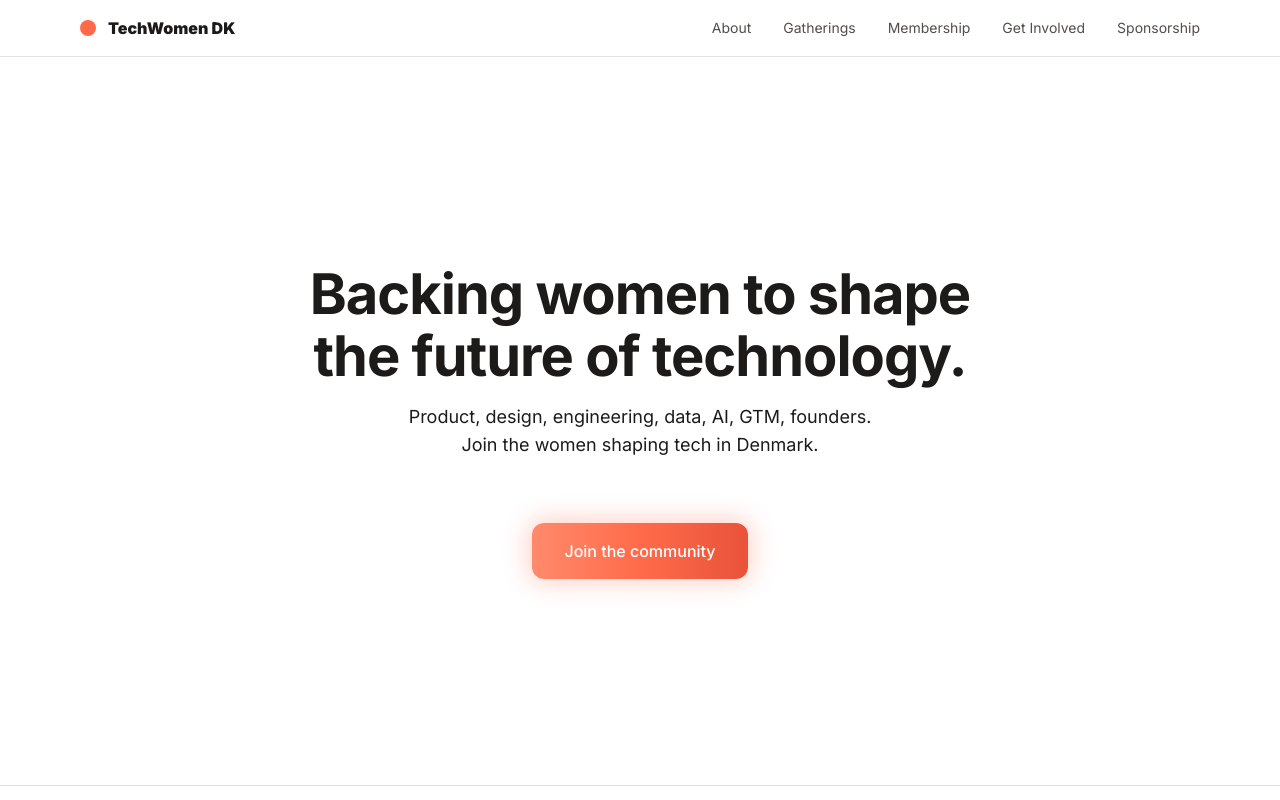
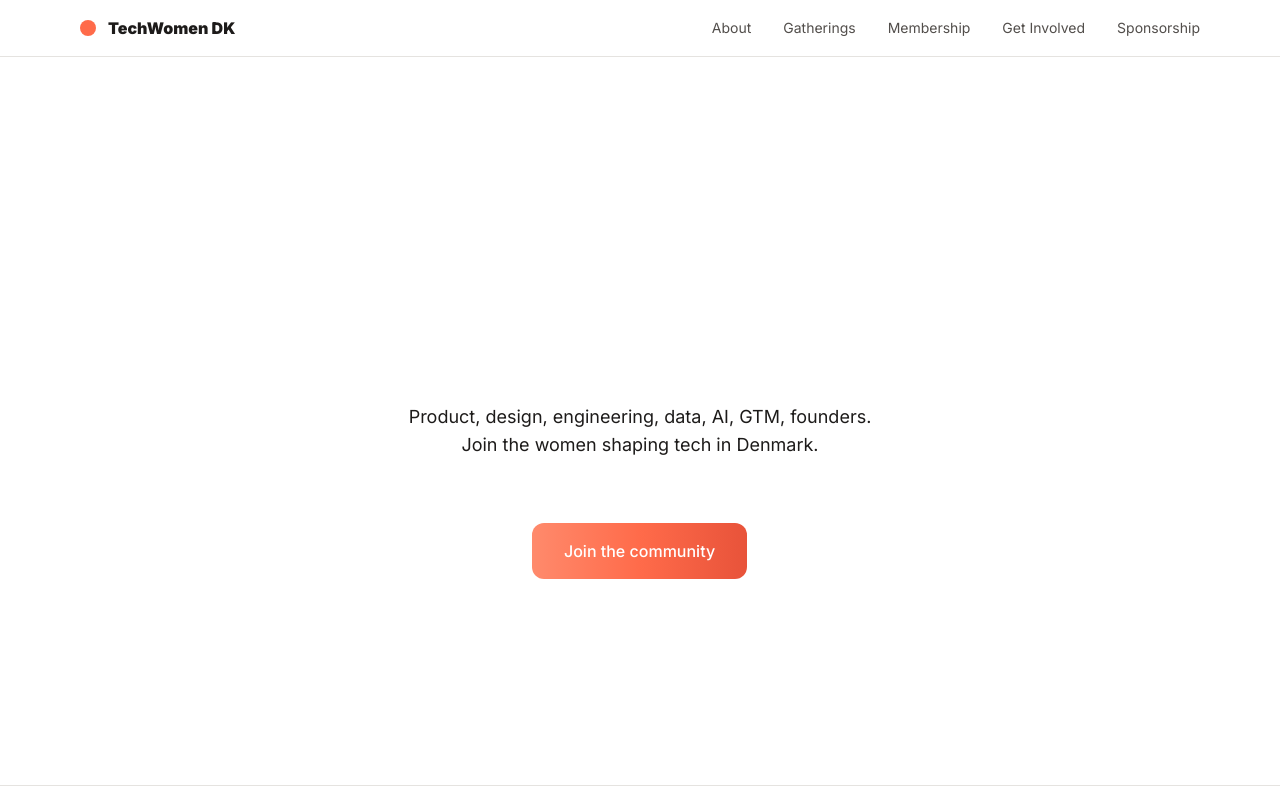
Before and after one commit to merimano/techwomen-dk, a React (Vite) app: page / in a window 1280 px wide. Shown: the top 800 px of the page. Built offline with nearby package versions, Linux system fonts and the light colour scheme.

Commit message:
Add Hero entrance sequence: line-by-line headline, subline fade, CTA scale+glow, ambient background glow, cursor dot-grid spotlight

```diff
--- a/src/sections/Hero.tsx
+++ b/src/sections/Hero.tsx
@@ -1,5 +1,32 @@
+import { useEffect, useRef, useState, type CSSProperties } from "react";
 import { hero } from "../data/nav";
 import { ButtonPrimary } from "../components/Button";
+import "./hero-reveal.css";
+
+// Headline reveal: each line slides up ~20px from behind a mask and fades
+// in, staggered by LINE_STAGGER_MS. Deliberately line-level rather than
+// word-by-word, so it doesn't repeat the Mission section's word reveal.
+//
+// The whole entrance (headline -> subline -> CTA settling) is budgeted to
+// finish in ~1.2s total — nobody should wait on the CTA to become usable —
+// so every duration/gap here is intentionally snappier than Mission's.
+const LINE_STAGGER_MS = 120;
+// Must match the animation-duration on .tw-hero-line in hero-reveal.css.
+const LINE_DURATION_MS = 380;
+const GAP_AFTER_HEADLINE_MS = 100;
+// Subline fades in once the headline's last line finishes settling.
+const SUBLINE_DELAY_MS = (hero.titleLines.length - 1) * LINE_STAGGER_MS + LINE_DURATION_MS + GAP_AFTER_HEADLINE_MS;
+// Must match the animation-duration on .tw-hero-subline in hero-reveal.css.
+const SUBLINE_DURATION_MS = 300;
+const GAP_AFTER_SUBLINE_MS = 100;
+// CTA arrives last — the one moment the reveal sequence asks the eye to
+// land on. Its scale/opacity animation is 200ms (see .tw-hero-cta in
+// hero-reveal.css), so CTA_DELAY_MS + 200 should land at ~1200ms.
+const CTA_DELAY_MS = SUBLINE_DELAY_MS + SUBLINE_DURATION_MS + GAP_AFTER_SUBLINE_MS;
+
+function lineStyle(index: number): CSSProperties {
+  return { "--delay": `${index * LINE_STAGGER_MS}ms` } as CSSProperties;
+}
 
 // Hero_Centered (node 285:5005). The Figma frame's ~240-ellipse dot-grid
 // background is recreated with a single CSS radial-gradient pattern rather
@@ -7,9 +34,45 @@ import { ButtonPrimary } from "../components/Button";
 // effect, none of the fixed-position bloat that made the Figma Make output
 // unresponsive (see Guidelines.md "Responsiveness & completeness").
 export function Hero() {
+  // Hero is above the fold, so the reveal plays on mount (unlike Mission's
+  // scroll-triggered one) — `isOn` starts false so the browser paints the
+  // resting state once before the animation class lands, or the CSS
+  // animation never visibly starts.
+  const [isOn, setIsOn] = useState(false);
+  useEffect(() => {
+    setIsOn(true);
+  }, []);
+
+  // Dot grid brightens around the cursor — desktop (fine pointer + hover)
+  // only, so it never fires from a touch tap.
+  const heroRef = useRef<HTMLElement>(null);
+  const [cursorActive, setCursorActive] = useState(false);
+
+  useEffect(() => {
+    const el = heroRef.current;
+    if (!el) return;
+    if (!window.matchMedia("(hover: hover) and (pointer: fine)").matches) return;
+    const onMove = (e: MouseEvent) => {
+      const rect = el.getBoundingClientRect();
+      el.style.setProperty("--mx", `${e.clientX - rect.left}px`);
+      el.style.setProperty("--my", `${e.clientY - rect.top}px`);
+    };
+    const onEnter = () => setCursorActive(true);
+    const onLeave = () => setCursorActive(false);
+    el.addEventListener("mousemove", onMove);
+    el.addEventListener("mouseenter", onEnter);
+    el.addEventListener("mouseleave", onLeave);
+    return () => {
+      el.removeEventListener("mousemove", onMove);
+      el.removeEventListener("mouseenter", onEnter);
+      el.removeEventListener("mouseleave", onLeave);
+    };
+  }, []);
+
   return (
     <section
       id="top"
+      ref={heroRef}
       className="relative flex min-h-[calc(100svh-72px)] flex-col items-center justify-center gap-16 overflow-hidden px-6 py-16 text-center sm:px-10"
     >
       <div
@@ -22,28 +85,46 @@ export function Hero() {
       />
       <div
         aria-hidden="true"
-        className="pointer-events-none absolute left-1/2 top-1/2 h-[500px] w-[600px] -translate-x-1/2 -translate-y-1/2 rounded-full opacity-40 blur-3xl"
+        className={`tw-hero-dot-spotlight pointer-events-none absolute inset-0 ${cursorActive ? "is-active" : ""}`}
+        style={{
+          backgroundImage: "radial-gradient(var(--color-warm-600) 1px, transparent 1px)",
+          backgroundSize: "28px 28px",
+        }}
+      />
+      <div
+        aria-hidden="true"
+        className="tw-hero-glow pointer-events-none absolute left-1/2 top-1/2 h-[500px] w-[600px] rounded-full blur-3xl"
         style={{ background: "radial-gradient(circle, var(--color-coral-300) 0%, transparent 70%)" }}
       />
 
-      <div className="relative flex max-w-3xl flex-col items-center gap-4">
-        <h1 className="text-[40px] leading-[46px] tracking-[-1px] sm:text-[56px] sm:leading-[62px] lg:text-display" style={{ color: "var(--color-text-primary)", fontWeight: 700 }}>
+      <div className={`relative flex max-w-3xl flex-col items-center gap-4 tw-hero ${isOn ? "is-on" : ""}`}>
+        <h1
+          className="text-[40px] leading-[46px] tracking-[-1px] sm:text-[56px] sm:leading-[62px] lg:text-display"
+          style={{ color: "var(--color-text-primary)", fontWeight: 700 }}
+        >
           <span className="block sm:hidden">
-            {hero.mobileTitleLines.map((line) => (
-              <span key={line} className="block">
-                {line}
+            {hero.mobileTitleLines.map((line, index) => (
+              <span key={line} className="tw-hero-line-mask">
+                <span className="tw-hero-line" style={lineStyle(index)}>
+                  {line}
+                </span>
               </span>
             ))}
           </span>
           <span className="hidden sm:block">
-            {hero.titleLines.map((line) => (
-              <span key={line} className="block">
-                {line}
+            {hero.titleLines.map((line, index) => (
+              <span key={line} className="tw-hero-line-mask">
+                <span className="tw-hero-line" style={lineStyle(index)}>
+                  {line}
+                </span>
               </span>
             ))}
           </span>
         </h1>
-        <p className="max-w-2xl text-body-large" style={{ color: "var(--color-text-primary)" }}>
+        <p
+          className="tw-hero-subline max-w-2xl text-body-large"
+          style={{ color: "var(--color-text-primary)", "--delay": `${SUBLINE_DELAY_MS}ms` } as CSSProperties}
+        >
           <span className="block sm:hidden">
             {hero.mobileSubtitleLines.map((line) => (
               <span key={line} className="block">
@@ -61,8 +142,11 @@ export function Hero() {
         </p>
       </div>
 
-      <div className="relative">
-        <ButtonPrimary href="#membership" className="shadow-[var(--shadow-glow-coral)]">
+      <div
+        className={`tw-hero relative ${isOn ? "is-on" : ""}`}
+        style={{ "--delay": `${CTA_DELAY_MS}ms` } as CSSProperties}
+      >
+        <ButtonPrimary href="#membership" className="tw-hero-cta">
           {hero.ctaLabel}
         </ButtonPrimary>
       </div>
--- /dev/null
+++ b/src/sections/hero-reveal.css
@@ -0,0 +1,135 @@
+/* Dot grid spotlight: a second copy of the dot pattern, masked to a soft
+   circle that follows the cursor (desktop only, see Hero.tsx), brightening
+   the grid locally instead of redrawing it. */
+.tw-hero-dot-spotlight {
+  opacity: 0;
+  transition: opacity 200ms ease;
+  -webkit-mask-image: radial-gradient(circle 160px at var(--mx, 50%) var(--my, 50%), black 0%, transparent 100%);
+  mask-image: radial-gradient(circle 160px at var(--mx, 50%) var(--my, 50%), black 0%, transparent 100%);
+}
+.tw-hero-dot-spotlight.is-active {
+  opacity: 0.55;
+}
+
+/* Hero headline: each line slides up from behind a mask and fades in. */
+.tw-hero-line-mask {
+  display: block;
+  overflow: hidden;
+}
+.tw-hero-line {
+  display: block;
+  opacity: 0;
+  transform: translateY(20px);
+}
+.tw-hero.is-on .tw-hero-line {
+  animation: tw-hero-line-in 380ms cubic-bezier(0.16, 1, 0.3, 1) both;
+  animation-delay: var(--delay, 0ms);
+}
+@keyframes tw-hero-line-in {
+  from {
+    opacity: 0;
+    transform: translateY(20px);
+  }
+  to {
+    opacity: 1;
+    transform: translateY(0);
+  }
+}
+
+/* Subline: a plain fade, no slide/mask — comes in after the headline. */
+.tw-hero-subline {
+  opacity: 0;
+}
+.tw-hero.is-on .tw-hero-subline {
+  animation: tw-hero-fade 300ms ease-out both;
+  animation-delay: var(--delay, 0ms);
+}
+@keyframes tw-hero-fade {
+  from {
+    opacity: 0;
+  }
+  to {
+    opacity: 1;
+  }
+}
+
+/* Background glow: the only continuous motion on the page — a very slow,
+   low-amplitude drift + breathe, independent of the arrival sequence above
+   (runs immediately, loops forever, never draws the eye on its own). */
+.tw-hero-glow {
+  opacity: 0.4;
+  animation: tw-hero-glow-drift 10s ease-in-out infinite;
+}
+@keyframes tw-hero-glow-drift {
+  0%,
+  100% {
+    transform: translate(-50%, -50%) translate(0px, 0px) scale(1);
+    opacity: 0.4;
+  }
+  25% {
+    transform: translate(-50%, -50%) translate(14px, -10px) scale(1.04);
+    opacity: 0.46;
+  }
+  50% {
+    transform: translate(-50%, -50%) translate(-6px, 12px) scale(1.07);
+    opacity: 0.5;
+  }
+  75% {
+    transform: translate(-50%, -50%) translate(-14px, -6px) scale(1.03);
+    opacity: 0.44;
+  }
+}
+
+/* CTA: arrives last — a gentle scale-up plus a brief Glow Coral pulse that
+   settles into the button's resting glow. The one moment the eye should
+   land on, so it gets the most motion of the three. */
+.tw-hero-cta {
+  opacity: 0;
+  transform: scale(0.96);
+  box-shadow: var(--shadow-glow-coral);
+}
+.tw-hero.is-on .tw-hero-cta {
+  animation:
+    tw-hero-cta-in 200ms cubic-bezier(0.16, 1, 0.3, 1) both,
+    tw-hero-cta-glow 700ms ease-out both;
+  animation-delay: var(--delay, 0ms);
+}
+@keyframes tw-hero-cta-in {
+  from {
+    opacity: 0;
+    transform: scale(0.96);
+  }
+  to {
+    opacity: 1;
+    transform: scale(1);
+  }
+}
+@keyframes tw-hero-cta-glow {
+  0% {
+    box-shadow: 0px 0px 0px 0px rgba(255, 107, 74, 0);
+  }
+  35% {
+    box-shadow: 0px 0px 40px 10px rgba(255, 107, 74, 0.55);
+  }
+  100% {
+    box-shadow: var(--shadow-glow-coral);
+  }
+}
+
+@media (prefers-reduced-motion: reduce) {
+  .tw-hero-line,
+  .tw-hero-subline,
+  .tw-hero-cta {
+    opacity: 1;
+    transform: none;
+  }
+  .tw-hero.is-on .tw-hero-line,
+  .tw-hero.is-on .tw-hero-subline,
+  .tw-hero.is-on .tw-hero-cta {
+    animation: none;
+  }
+  .tw-hero-glow {
+    animation: none;
+    transform: translate(-50%, -50%);
+  }
+}
```
